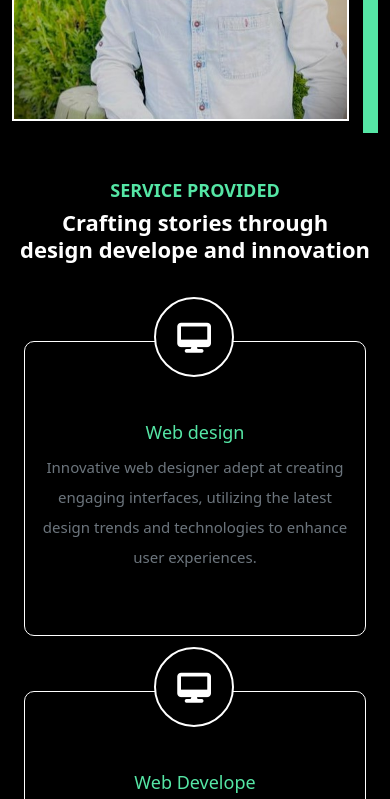
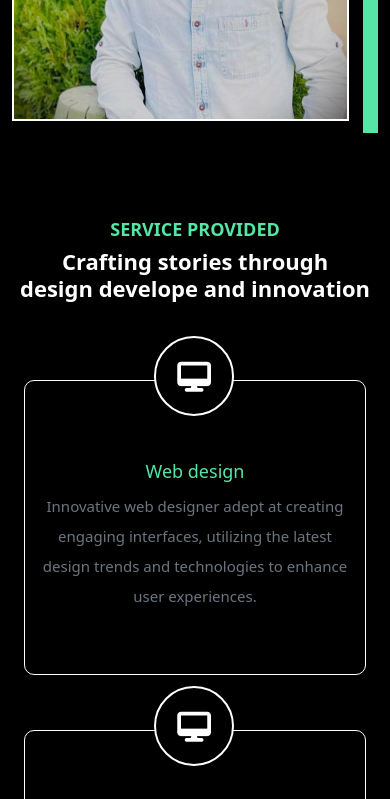
Before and after one commit to KUMUDranjan9341/kumud_Ranjan_portfolio, a plain HTML site: page index.html in a window 390 px wide. Shown: the part 880-1679 px from the top of the page. Drawn offline with nearby package versions, Linux system fonts and the light colour scheme.

Commit message:
Update style_media.css

```diff
--- a/style_media.css
+++ b/style_media.css
@@ -241,7 +241,7 @@ margin-top: 20px !important;
       }
       /* service */
       .servive{
-        margin-top: 40%!important;
+        margin-top: 50%!important;
       }
       .servive h4 ,.about h4,.edducation h4,.client1 h4 {
         font-size: 18px;
```
